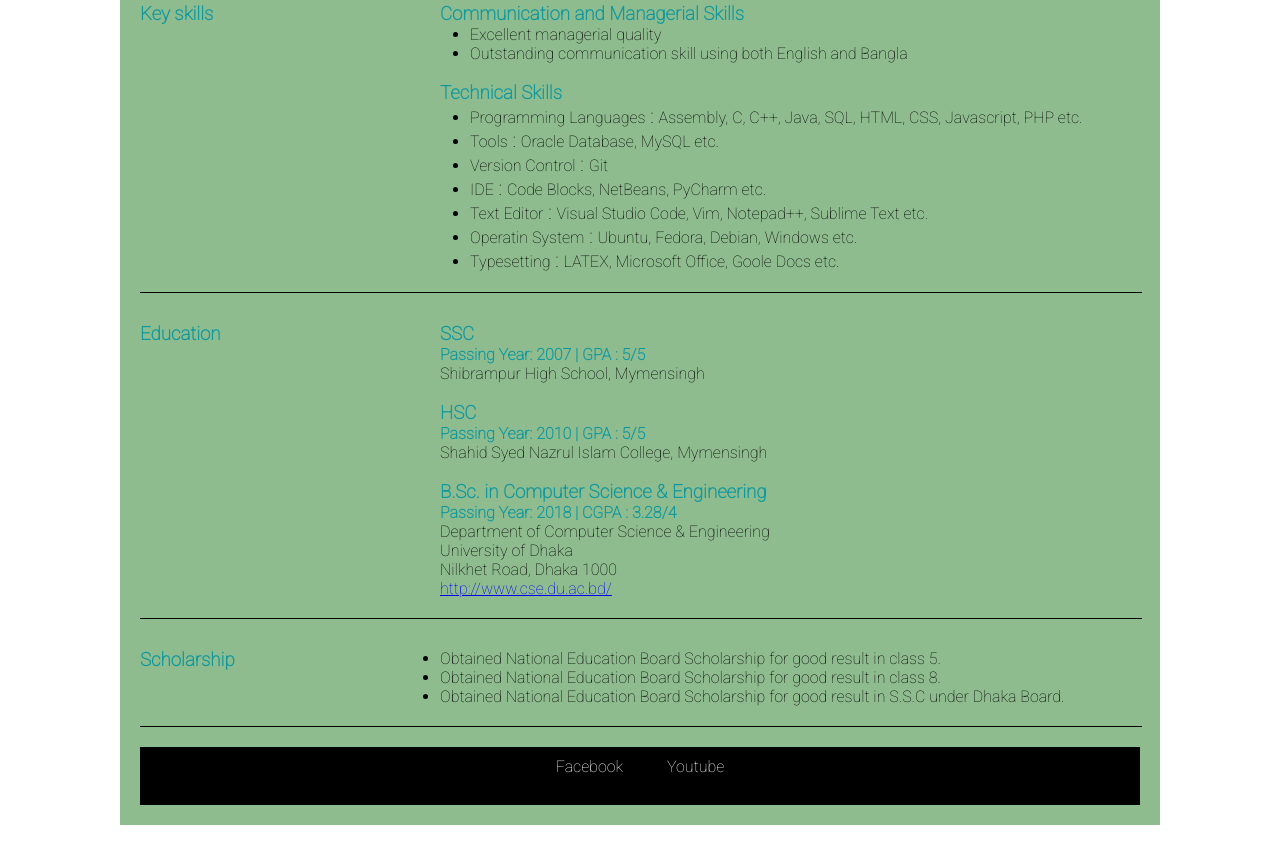
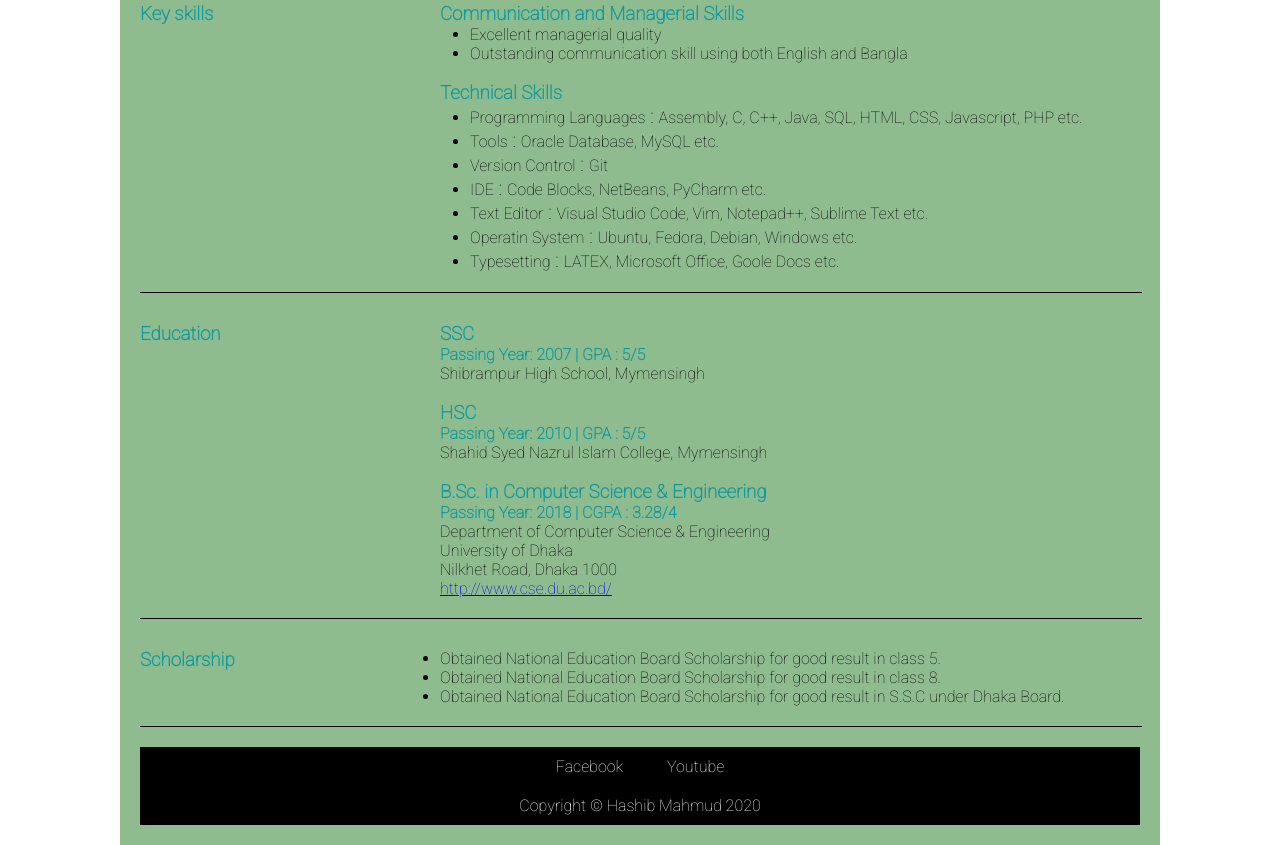
Before and after one commit to hashibmahmud/cv-project, a plain HTML site: page index.html in a window 1280 px wide. Shown: the part 812-1657 px from the top of the page. Drawn offline with Linux system fonts and the light colour scheme.

Commit message:
update bottom-container p

```diff
--- a/style.css
+++ b/style.css
@@ -129,7 +129,7 @@ h1,h2,h3,h4,h5,h6{
             margin: 20px;
         }
 
-        bottom-container p
+        .bottom-container p
         {
 
             color: white;
```
